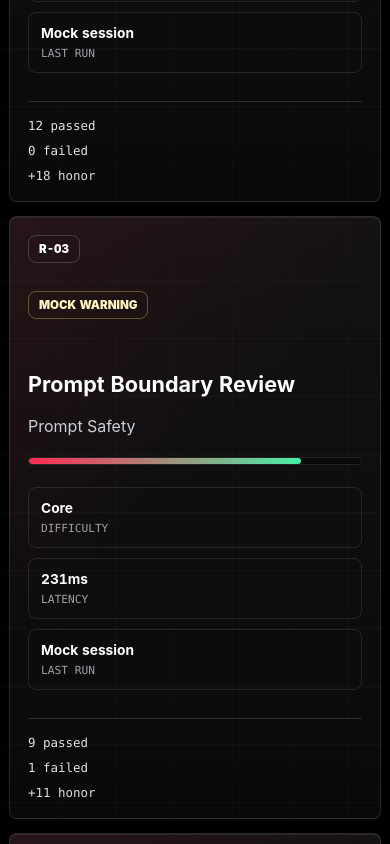
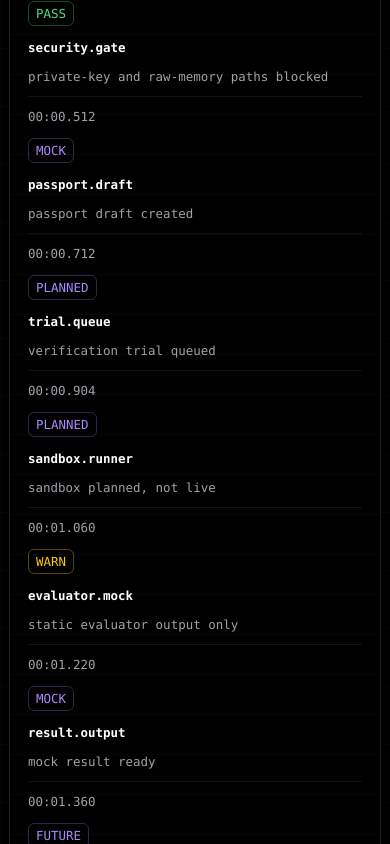
Before and after one commit to Vexera-Core/bencharena, a Next.js app in the folder apps/web/: page / in a window 390 px wide. Shown: the part 6100-6944 px from the top of the page. Built offline with nearby package versions, Linux system fonts and the light colour scheme.

Commit message:
070--convert-tables-to-terminal-streams

```diff
--- a/apps/web/app/globals.css
+++ b/apps/web/app/globals.css
@@ -851,6 +851,13 @@ h1 {
   gap: 14px;
 }
 
+.terminalStreamGrid {
+  display: grid;
+  grid-template-columns: minmax(0, 1.05fr) minmax(360px, 0.95fr);
+  gap: 16px;
+  align-items: stretch;
+}
+
 .surfaceGrid {
   grid-template-columns: repeat(4, minmax(0, 1fr));
 }
@@ -886,6 +893,145 @@ h1 {
   min-height: 250px;
   padding: 24px;
   position: relative;
+}
+
+.trialStreamPanel,
+.assertionCase {
+  border: 1px solid var(--border);
+  border-radius: var(--radius);
+  background: #000000;
+  box-shadow:
+    inset 0 1px 0 rgba(255, 255, 255, 0.07),
+    var(--shadow-deep);
+}
+
+.trialStreamPanel {
+  overflow: hidden;
+}
+
+.verificationRows {
+  display: grid;
+  padding: 12px 18px;
+  background:
+    linear-gradient(rgba(255, 255, 255, 0.025) 1px, transparent 1px),
+    #000000;
+  background-size: 100% 40px;
+}
+
+.verificationRow {
+  display: grid;
+  grid-template-columns: 88px 82px minmax(130px, 0.8fr) 1fr;
+  gap: 14px;
+  align-items: center;
+  min-width: 0;
+  padding: 12px 0;
+  border-bottom: 1px solid rgba(255, 255, 255, 0.075);
+  color: #ffffff;
+  font-family: var(--font-mono);
+  font-size: 0.78rem;
+}
+
+.verificationRow:last-child {
+  border-bottom: 0;
+}
+
+.verificationRow span,
+.verificationRow strong {
+  min-width: 0;
+  overflow-wrap: anywhere;
+}
+
+.verificationRow span:first-child,
+.verificationRow span:last-child {
+  color: var(--muted);
+}
+
+.verificationRow span:nth-child(2) {
+  width: fit-content;
+  padding: 4px 7px;
+  border: 1px solid rgba(255, 255, 255, 0.12);
+  border-radius: calc(var(--radius) - 2px);
+}
+
+.verificationRow.pass span:nth-child(2) {
+  border-color: rgba(74, 222, 128, 0.32);
+  color: var(--verified);
+}
+
+.verificationRow.warn span:nth-child(2) {
+  border-color: rgba(250, 204, 21, 0.34);
+  color: var(--warning);
+}
+
+.verificationRow.blocked span:nth-child(2) {
+  border-color: rgba(255, 51, 95, 0.42);
+  color: var(--danger);
+}
+
+.verificationRow.mock span:nth-child(2),
+.verificationRow.planned span:nth-child(2),
+.verificationRow.future span:nth-child(2) {
+  border-color: rgba(167, 139, 250, 0.28);
+  color: var(--protocol);
+}
+
+.assertionMatrix {
+  display: grid;
+  gap: 10px;
+}
+
+.assertionCase {
+  display: grid;
+  grid-template-columns: minmax(0, 1fr) auto;
+  gap: 18px;
+  align-items: center;
+  padding: 18px;
+  position: relative;
+  overflow: hidden;
+}
+
+.assertionCase::before {
+  position: absolute;
+  inset: 0 auto 0 0;
+  width: 2px;
+  content: "";
+  background: linear-gradient(180deg, var(--danger), transparent);
+}
+
+.assertionCase h3 {
+  margin-bottom: 6px;
+  color: #ffffff;
+  font-family: var(--font-technical);
+  font-size: 1.08rem;
+}
+
+.assertionCase p {
+  margin: 0;
+  color: var(--muted);
+}
+
+.assertionStats {
+  display: grid;
+  grid-template-columns: repeat(4, minmax(74px, 1fr));
+  gap: 8px;
+  grid-column: 1 / -1;
+}
+
+.assertionStats span {
+  display: grid;
+  gap: 4px;
+  padding: 9px;
+  border: 1px solid rgba(255, 255, 255, 0.09);
+  border-radius: calc(var(--radius) - 2px);
+  background: rgba(255, 255, 255, 0.025);
+  color: var(--muted);
+  font-family: var(--font-mono);
+  font-size: 0.66rem;
+}
+
+.assertionStats strong {
+  color: #ffffff;
+  font-size: 0.9rem;
 }
 
 .trialCard::before {
@@ -1048,6 +1194,10 @@ h1 {
   color: var(--verified);
 }
 
+.consoleRow.pass span:nth-child(2) {
+  color: var(--verified);
+}
+
 .consoleRow.warn span:nth-child(2) {
   color: var(--warning);
 }
@@ -1058,6 +1208,15 @@ h1 {
 
 .consoleRow.planned span:nth-child(2) {
   color: #ff8ca1;
+}
+
+.consoleRow.blocked span:nth-child(2) {
+  color: var(--danger);
+}
+
+.consoleRow.mock span:nth-child(2),
+.consoleRow.future span:nth-child(2) {
+  color: var(--protocol);
 }
 
 .consoleRow span:nth-child(3) {
@@ -1313,6 +1472,7 @@ h1 {
   .heroProofStrip,
   .surfaceGrid,
   .trialGrid,
+  .terminalStreamGrid,
   .rankLadder,
   .metricsGrid,
   .showcaseGrid,
@@ -1325,6 +1485,12 @@ h1 {
     gap: 5px;
   }
 
+  .verificationRow,
+  .assertionCase,
+  .assertionStats {
+    grid-template-columns: 1fr;
+  }
+
   .hero {
     min-height: auto;
     padding: 64px 0 56px;
@@ -1375,6 +1541,7 @@ h1 {
   }
 
   .surfaceCard,
+  .assertionCase,
   .trialCard,
   .metricCard,
   .playerCard,
--- a/apps/web/app/page.tsx
+++ b/apps/web/app/page.tsx
@@ -36,9 +36,16 @@ type TrialPreview = {
 
 type ConsoleRow = {
   time: string;
-  level: "info" | "ok" | "warn" | "planned";
+  level: "info" | "ok" | "warn" | "planned" | "pass" | "blocked" | "mock" | "future";
   status: string;
   text: string;
+};
+
+type VerificationEvent = {
+  time: string;
+  state: "PASS" | "WARN" | "BLOCKED" | "MOCK" | "PLANNED" | "FUTURE";
+  target: string;
+  detail: string;
 };
 
 const protocolStages = [
@@ -153,12 +160,27 @@ const runtimeMetrics = [
 ];
 
 const consoleRows: ConsoleRow[] = [
-  { time: "00:00.000", level: "info", status: "Mock", text: "agent source received" },
-  { time: "00:00.164", level: "ok", status: "Mock", text: "passport normalized from declared metadata" },
-  { time: "00:00.338", level: "ok", status: "Mock", text: "security gate checked trust boundary" },
-  { time: "00:00.612", level: "info", status: "Mock", text: "trial queued for verification feedback" },
-  { time: "00:00.904", level: "planned", status: "Planned", text: "sandbox spin-up reserved for future runner" },
-  { time: "00:01.220", level: "warn", status: "Mock", text: "result ready as static demo output only" }
+  { time: "00:00.000", level: "info", status: "MOCK", text: "source received from declared agent metadata" },
+  { time: "00:00.164", level: "ok", status: "PASS", text: "config normalized into passport draft" },
+  { time: "00:00.338", level: "pass", status: "PASS", text: "security gate checked trust boundary" },
+  { time: "00:00.512", level: "mock", status: "MOCK", text: "passport draft created for review surface" },
+  { time: "00:00.712", level: "info", status: "MOCK", text: "trial queued for verification feedback" },
+  { time: "00:00.904", level: "planned", status: "PLANNED", text: "sandbox planned; no real execution started" },
+  { time: "00:01.060", level: "warn", status: "WARN", text: "evaluator running as static mock output" },
+  { time: "00:01.220", level: "mock", status: "MOCK", text: "mock result ready for interface preview" },
+  { time: "00:01.360", level: "future", status: "FUTURE", text: "player card update waits for future reputation storage" }
+];
+
+const verificationEvents: VerificationEvent[] = [
+  { time: "00:00.000", state: "MOCK", target: "agent.source", detail: "source received" },
+  { time: "00:00.164", state: "PASS", target: "config.normalize", detail: "config normalized" },
+  { time: "00:00.338", state: "PASS", target: "security.gate", detail: "private-key and raw-memory paths blocked" },
+  { time: "00:00.512", state: "MOCK", target: "passport.draft", detail: "passport draft created" },
+  { time: "00:00.712", state: "PLANNED", target: "trial.queue", detail: "verification trial queued" },
+  { time: "00:00.904", state: "PLANNED", target: "sandbox.runner", detail: "sandbox planned, not live" },
+  { time: "00:01.060", state: "WARN", target: "evaluator.mock", detail: "static evaluator output only" },
+  { time: "00:01.220", state: "MOCK", target: "result.output", detail: "mock result ready" },
+  { time: "00:01.360", state: "FUTURE", target: "player.card", detail: "future reputation update surface" }
 ];
 
 const playerCardStats = [
@@ -352,39 +374,54 @@ export default function HomePage() {
           </div>
           <p className="sectionNote">Mock verification feedback. No real benchmark runner is connected.</p>
         </div>
-        <div className="trialGrid">
+        <div className="terminalStreamGrid">
+          <div className="trialStreamPanel" role="log" aria-label="Mock verification event stream">
+            <div className="consoleHeader">
+              <span>trial://mock-verification-stream</span>
+              <span>MOCK / PLANNED</span>
+            </div>
+            <div className="verificationRows">
+              {verificationEvents.map((event) => (
+                <div className={`verificationRow ${event.state.toLowerCase()}`} key={`${event.time}-${event.target}`}>
+                  <span>{event.time}</span>
+                  <span>{event.state}</span>
+                  <strong>{event.target}</strong>
+                  <span>{event.detail}</span>
+                </div>
+              ))}
+            </div>
+          </div>
+
+          <div className="assertionMatrix" aria-label="Mock assertion matrix">
             {trialPreviews.map((trial) => (
-            <article className="trialCard" key={trial.name}>
-              <div className="trialMeta">
+              <article className="assertionCase" key={trial.name}>
+                <div>
                   <span className="rankBadge">{trial.rank}</span>
-                <span className={`statusPill ${trial.tone}`}>{trial.status}</span>
-              </div>
                   <h3>{trial.name}</h3>
                   <p>{trial.category}</p>
-              <div className="trialProgress" aria-label={`${trial.name} mock completion ${trial.progress}%`}>
-                <span style={{ width: `${trial.progress}%` }} />
                 </div>
-              <div className="trialDetails" aria-label={`${trial.name} mock trial details`}>
+                <div className="assertionStats">
                   <span>
-                  <strong>{trial.difficulty}</strong>
-                  Difficulty
+                    <strong>{trial.passed}</strong>
+                    PASS
+                  </span>
+                  <span>
+                    <strong>{trial.failed}</strong>
+                    WARN
                   </span>
                   <span>
                     <strong>{trial.latency}</strong>
-                  Latency
+                    LATENCY
                   </span>
                   <span>
-                  <strong>{trial.lastRun}</strong>
-                  Last run
+                    <strong>{trial.honor}</strong>
+                    HONOR
                   </span>
                 </div>
-              <div className="assertionRow" aria-label={`${trial.name} mock assertions`}>
-                <span>{trial.passed} passed</span>
-                <span>{trial.failed} failed</span>
-                <span>{trial.honor} honor</span>
-              </div>
+                <span className={`statusPill ${trial.tone}`}>{trial.status}</span>
               </article>
             ))}
+          </div>
         </div>
         <div className="rankLadder" aria-label="Mock rank progression ladder">
           {rankLadder.map((item) => (
```
Lines whose indentation alone changed are shown as unchanged.
